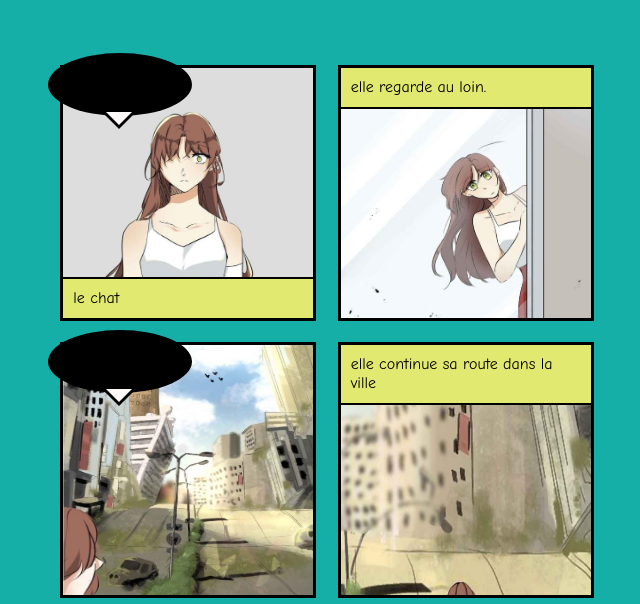
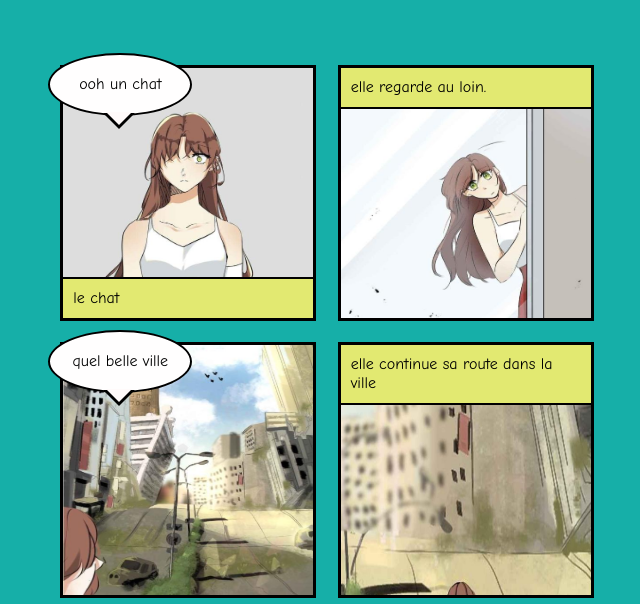
Before and after one commit to LyamGecko/WebComic, a plain HTML site: page webcomic1.html in a window 1280 px wide. Shown: the part 126-730 px from the top of the page, without its empty margins (323-963 px from the left). Drawn offline with Linux system fonts and the light colour scheme.

Commit message:
Add files via upload

```diff
--- a/style.css
+++ b/style.css
@@ -101,7 +101,7 @@ h1 {
   margin: 0;
   position: absolute;
   z-index: 1;
-  background: rgb(0, 0, 0) ;
+  background: rgb(255, 254, 254) ;
   padding: 20px;
   top: -15px;
   text-align: center;
```
